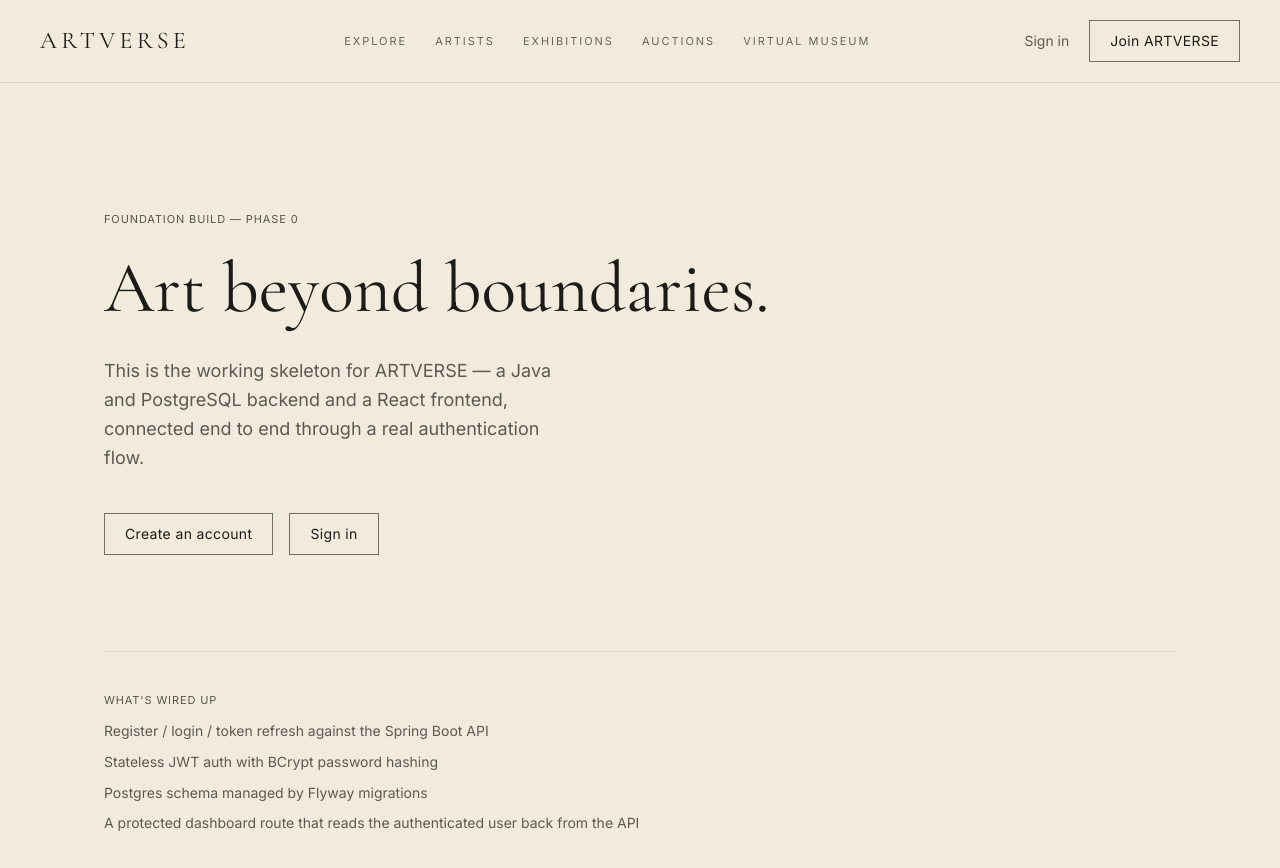
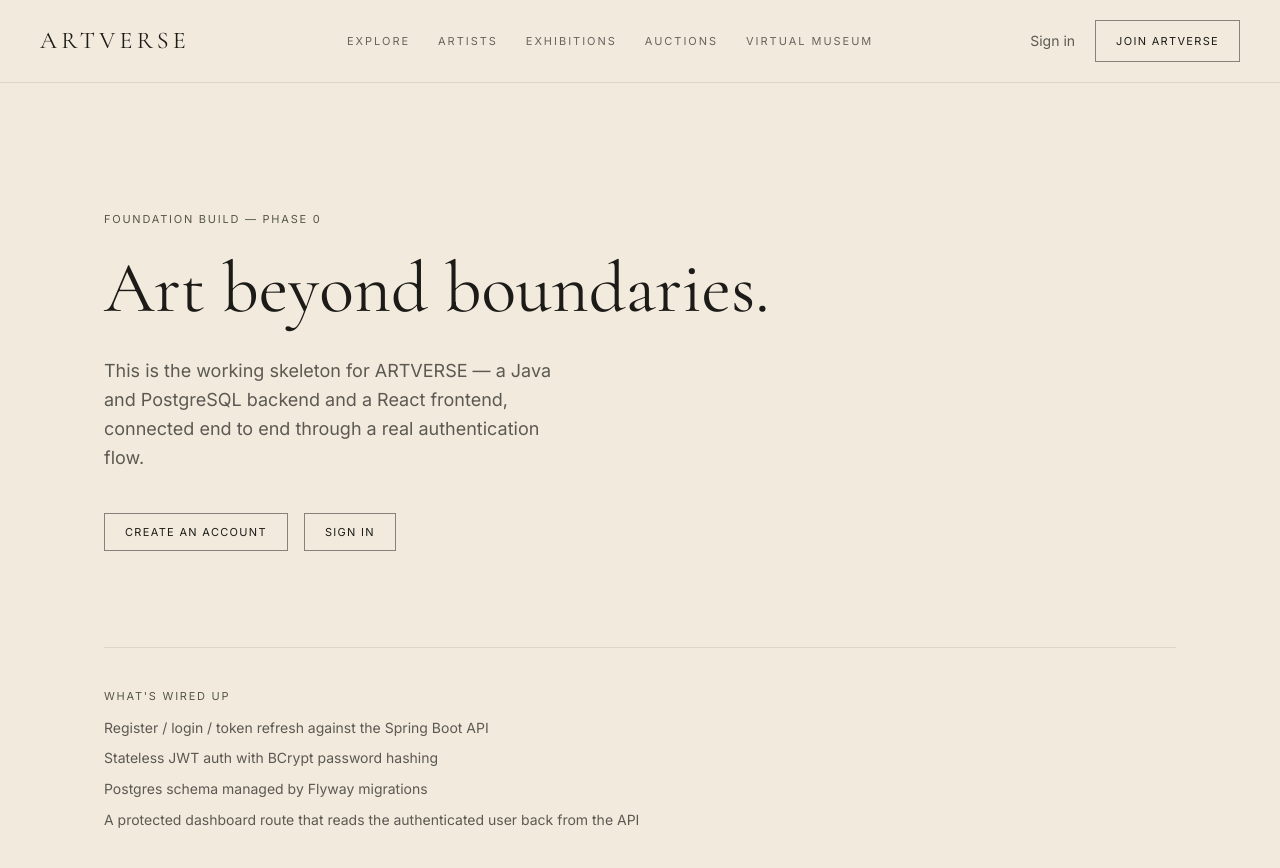
Before and after one commit to nandiinii76/ArtVerse, a React (Vite) app in the folder frontend/: page / in a window 1280 px wide. Shown: the top 868 px of the page. Built offline with nearby package versions, Linux system fonts and the light colour scheme; no server answers.

Commit message:
style: deepen vintage museum visual system

```diff
--- a/frontend/src/index.css
+++ b/frontend/src/index.css
@@ -3,30 +3,14 @@
 @tailwind utilities;
 
 @layer base {
-  html {
-    @apply antialiased;
-  }
-  body {
-    @apply bg-paper text-ink font-sans;
-  }
-  h1, h2, h3, h4 {
-    @apply font-serif;
-  }
-  ::selection {
-    @apply bg-oxblood/20;
-  }
+  html { @apply antialiased; scroll-behavior:smooth; }
+  body { @apply bg-paper text-ink font-sans; background-image: radial-gradient(rgba(29,27,24,.035) .7px, transparent .7px); background-size: 7px 7px; }
+  h1,h2,h3,h4 { @apply font-serif; }
+  ::selection { @apply bg-oxblood/20; }
 }
-
 @layer components {
-  .label-meta {
-    @apply text-[11px] uppercase tracking-wideish text-olive;
-  }
-  .btn-outline {
-    @apply inline-flex items-center gap-2 border border-ink/60 px-5 py-2.5 text-sm tracking-wide
-           hover:border-oxblood hover:text-oxblood transition-colors duration-300;
-  }
-  .field {
-    @apply w-full border-b border-ink/30 bg-transparent py-2 text-base
-           placeholder:text-ink/40 focus:border-oxblood focus:outline-none transition-colors;
-  }
+  .label-meta { @apply text-[11px] uppercase tracking-[0.16em] text-olive; }
+  .btn-outline { @apply inline-flex items-center gap-2 border border-ink/50 px-5 py-2.5 text-[11px] uppercase tracking-[0.12em] hover:border-oxblood hover:text-oxblood transition-colors duration-300; }
+  .field { @apply w-full border-b border-ink/30 bg-transparent py-3 text-base placeholder:text-ink/40 focus:border-oxblood focus:outline-none transition-colors; }
+  .museum-card { @apply border border-ink/10 bg-paper shadow-[0_12px_40px_rgba(29,27,24,.07)] transition duration-500 hover:-translate-y-1 hover:shadow-[0_20px_55px_rgba(29,27,24,.11)]; }
 }
```
